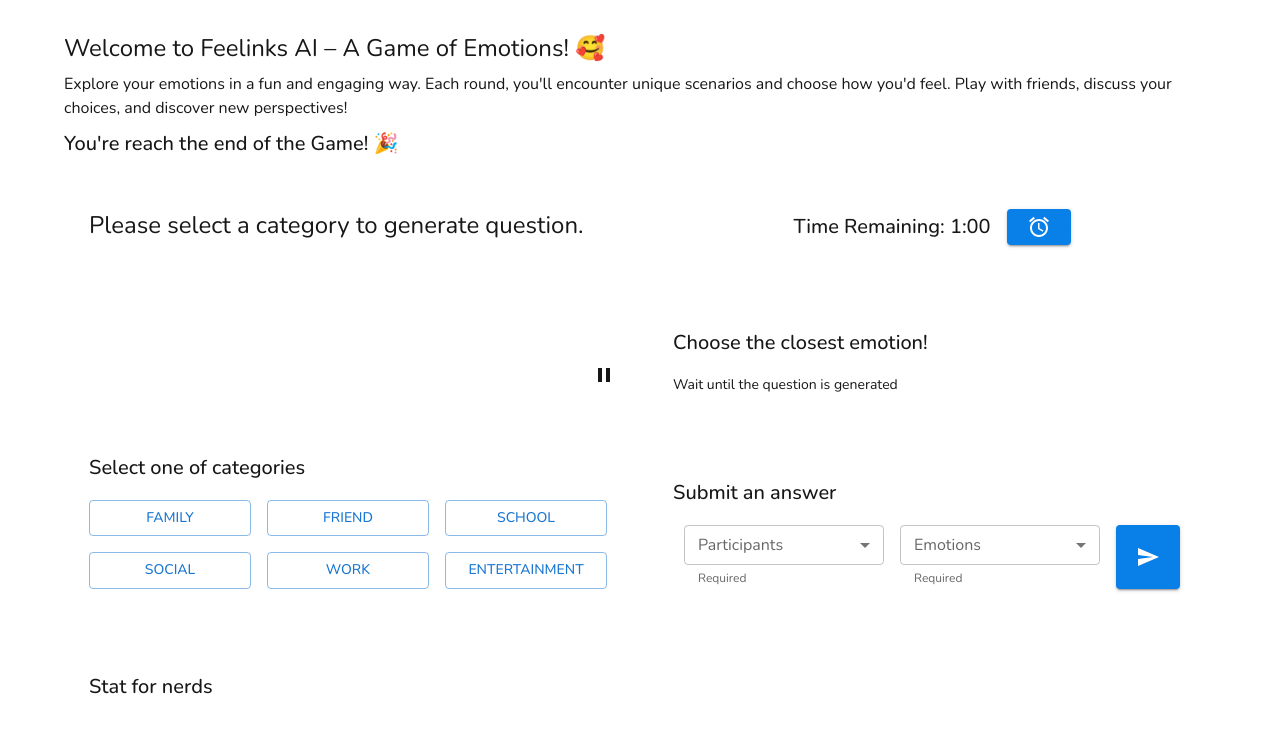
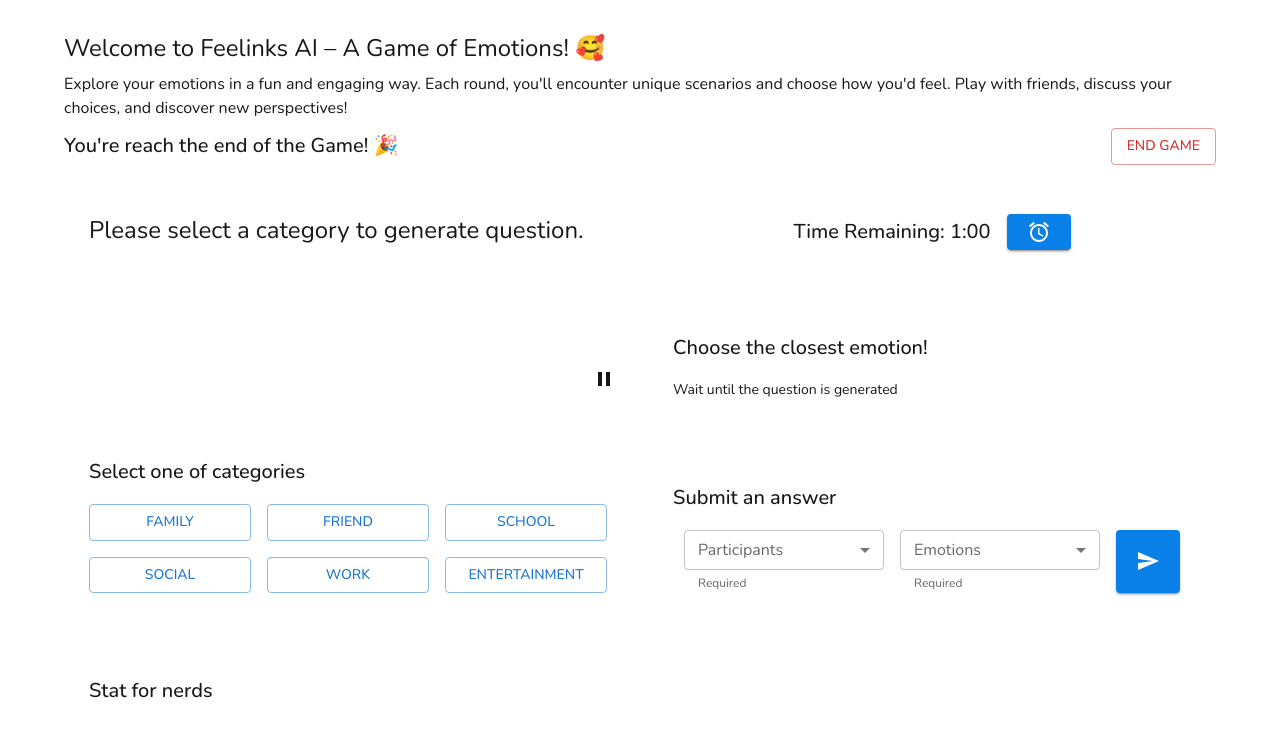
Before and after one commit to thasup/stack-connect, a Next.js app: page /feelinks/board in a window 1280 px wide. Shown: the top 736 px of the page. Built offline with nearby package versions, Linux system fonts and the light colour scheme; what @mui/material-nextjs would draw is missing.

Commit message:
task: Refactor feelinks code

```diff
--- a/src/app/(public)/feelinks/board/page.tsx
+++ b/src/app/(public)/feelinks/board/page.tsx
@@ -2,10 +2,11 @@
 import React, { useEffect, useMemo, useState } from "react";
 import { Container, Stack, Typography, Button, CircularProgress } from "@mui/material";
 import EmotionContainer from "../components/EmotionContainer";
-import { getGameData, shuffleArray } from "@/utils/helper";
+import { getGameData, resetGameData, shuffleArray } from "@/utils/helper";
 import StatsContainer from "../components/StatsContainer";
 import { Participant } from "@/types/feelinks";
 import AudioPlayer from "@/components/AudioPlayer";
+import { useRouter } from 'next/navigation'
 
 // help me add the right MUI icon for each category
 const categories = [
@@ -18,6 +19,7 @@ const categories = [
 ];
 
 export default function FeelinksBoardPage() {
+  const router = useRouter();
   const [generatedQuestion, setGeneratedQuestion] = useState(
     "Please select a category to generate question."
   );
@@ -36,6 +38,11 @@ export default function FeelinksBoardPage() {
 
   function handleClickCategory(category: string) {
     setSelectedCategory(category);
+  }
+
+  function handleEndGame() {
+    resetGameData();
+    router.push('/feelinks');
   }
 
   useEffect(() => {
@@ -92,13 +99,28 @@ export default function FeelinksBoardPage() {
             unique scenarios and choose how you&apos;d feel. Play with friends, discuss your
             choices, and discover new perspectives!
           </Typography>
-          <Typography variant="h6">{currentPlayer}</Typography>
+          <Stack
+            direction={{ xs: "column", md: "row" }}
+            spacing={2}
+            alignItems={{ xs: "flex-start", md: "center" }}
+            justifyContent="space-between"
+          >
+            <Typography variant="h6">{currentPlayer}</Typography>
+            <Button
+              variant="outlined"
+              color="error"
+              sx={{ flex: 1, wordBreak: "break-word", maxWidth: "fit-content" }}
+              onClick={handleEndGame}
+            >
+              End Game
+            </Button>
+          </Stack>
         </Stack>
 
         {/* Main Content Area */}
         <Stack direction={{ xs: "column", md: "row" }} spacing={2}>
           {/* Left Section */}
-          <Stack width="50%" spacing={2}>
+          <Stack sx={{ width: { xs: "100%", md: "50%" } }} spacing={2}>
             {/* Question Panel */}
             <Container
               sx={{
@@ -146,7 +168,7 @@ export default function FeelinksBoardPage() {
                         key={category.name}
                         variant="outlined"
                         fullWidth
-                        sx={{ flex: 1 }}
+                        sx={{ flex: 1, wordBreak: "break-word" }}
                         onClick={() => handleClickCategory(category.name)}
                       >
                         {category.name}
@@ -161,7 +183,7 @@ export default function FeelinksBoardPage() {
                         key={category.name}
                         variant="outlined"
                         fullWidth
-                        sx={{ flex: 1 }}
+                        sx={{ flex: 1, wordBreak: "break-word" }}
                         onClick={() => handleClickCategory(category.name)}
                       >
                         {category.name}
@@ -174,7 +196,7 @@ export default function FeelinksBoardPage() {
           </Stack>
 
           {/* Right Section */}
-          <Stack width="50%" spacing={2}>
+          <Stack sx={{ width: { xs: '100%', md: '50%' } }} spacing={2}>
             <EmotionContainer
               category={selectedCategory}
               participants={participants}
--- a/src/app/(public)/feelinks/components/RegisterContainer.tsx
+++ b/src/app/(public)/feelinks/components/RegisterContainer.tsx
@@ -4,12 +4,13 @@ import { TextField, Button, Container, Stack, Typography, Chip, Avatar } from "@
 import { createAvatar } from "@dicebear/core";
 import { thumbs } from "@dicebear/collection";
 import SendIcon from "@mui/icons-material/Send";
+import { useRouter } from 'next/navigation'
 
 import { Participant } from "@/types/feelinks";
 import { addParticipant, removeParticipant } from "@/utils/helper";
-import Link from "next/link";
 
 const RegisterContainer = () => {
+  const router = useRouter();
   const [formData, setFormData] = useState({
     name: ""
   });
@@ -112,16 +113,15 @@ const RegisterContainer = () => {
           <Button variant="contained" color="primary" onClick={handleAdd}>
             Add Participant
           </Button>
-          <Link href="/feelinks/board">
             <Button
               variant="outlined"
               endIcon={<SendIcon />}
               disabled={participants.length <= 1}
               fullWidth
+              onClick={() => router.push('/feelinks/board')}
             >
               Proceed
             </Button>
-          </Link>
         </Stack>
       </Container>
 
--- a/src/app/(public)/feelinks/components/StatsContainer.tsx
+++ b/src/app/(public)/feelinks/components/StatsContainer.tsx
@@ -53,7 +53,7 @@ const StatsContainer = ({ participants }: StatsContainerProps) => {
     >
       <Stack direction="column" gap={2}>
         <Typography variant="h6">Stat for nerds</Typography>
-        <Stack direction="row" spacing={1} flexWrap="wrap">
+        <Stack direction="row" gap={1} flexWrap="wrap">
           {particapantBadges}
         </Stack>
       </Stack>
--- a/src/components/AudioPlayer.tsx
+++ b/src/components/AudioPlayer.tsx
@@ -1,4 +1,4 @@
-import React, { useEffect, useRef } from "react";
+import React, { useEffect, useRef, useState } from "react";
 
 import VolumeUpIcon from "@mui/icons-material/VolumeUp";
 import PauseIcon from "@mui/icons-material/Pause";
@@ -9,7 +9,7 @@ interface AudioPlayerProps {
 
 export default function AudioPlayer({ audioUrl, ...props }: AudioPlayerProps) {
   const audioRef = useRef<HTMLAudioElement>(null);
-  const [isPlaying, setIsPlaying] = React.useState(false);
+  const [isPlaying, setIsPlaying] = useState(false);
 
   // Listen for the "ended" event on the audio element
   useEffect(() => {
--- a/src/utils/helper.ts
+++ b/src/utils/helper.ts
@@ -41,6 +41,11 @@ export const updateScore = (participantName: string, correct: boolean) => {
   setGameData({ participants: updatedParticipants });
 };
 
+export const resetGameData = () => {
+  // reset "game-data" local storage
+  localStorage.removeItem(GAME_DATA_KEY);
+}
+
 export const shuffleArray = <T>(arr: T[]): T[] => {
   return arr.slice().sort(() => Math.random() - 0.5);
 };
```
Also changed, not shown: src/app/page.tsx (+17 -4 lines).
